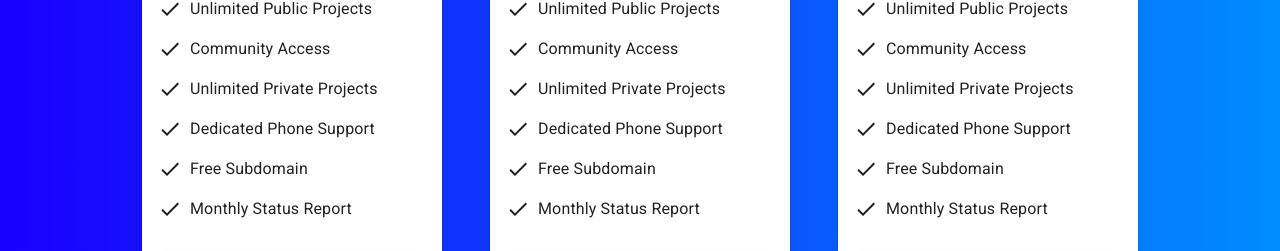
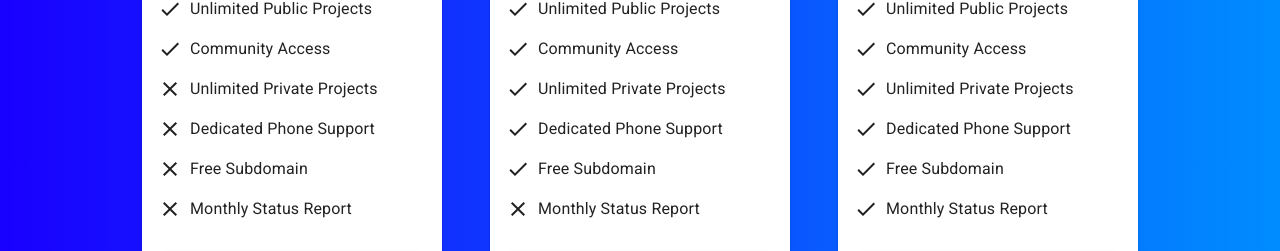
Before and after one commit to Lokesh-Kanna/Guvi_Day-26_Pricing_Table_Task, a React (Create React App) app: page / in a window 1280 px wide. Shown: the part 343-594 px from the top of the page. Built offline with nearby package versions, Linux system fonts and the light colour scheme.

Commit message:
Added cross icons in required places

```diff
--- a/src/App.js
+++ b/src/App.js
@@ -5,6 +5,7 @@ import CardContent from '@mui/material/CardContent';
 import Button from '@mui/material/Button';
 import Typography from '@mui/material/Typography';
 import CheckIcon from '@mui/icons-material/Check';
+import ClearIcon from '@mui/icons-material/Clear';
 
 function App() {
   const cardContent = [
@@ -68,6 +69,7 @@ function Distributer({ cardContent }) {
                 support = {cont.support}
                 subdomain = {cont.subdomain}
                 statusreport = {cont.statusreport}
+                id = {cont.index}
                 />
           )
         })}
@@ -77,7 +79,8 @@ function Distributer({ cardContent }) {
 
 
 
-function CardDisp({option, price, user, storage, publicprojects, access, privateprojects, support, subdomain, statusreport}) {
+function CardDisp({option, price, user, storage, publicprojects, access, privateprojects, support, subdomain, statusreport, id}) {
+  // let ids = {id};
   return (
     <Card id="card" sx={{ maxWidth: 300 }}>
     <CardContent>
@@ -106,19 +109,19 @@ function CardDisp({option, price, user, storage, publicprojects, access, private
             {access}
           </Typography>
         <Typography className="typo">
-          <CheckIcon />
+        {option == "FREE" ? <ClearIcon /> : <CheckIcon />}
             {privateprojects}
           </Typography>
         <Typography className="typo">
-          <CheckIcon />
+        {option == "FREE" ? <ClearIcon /> : <CheckIcon />}
             {support}
           </Typography>
         <Typography className="typo">
-          <CheckIcon />
+        {option == "FREE" ? <ClearIcon /> : <CheckIcon />}
             {subdomain}
           </Typography>
         <Typography className="typo">
-          <CheckIcon />
+        {option == "FREE" || option == "PLUS"? <ClearIcon /> : <CheckIcon />}
             {statusreport}
           </Typography>
       </div>
```
